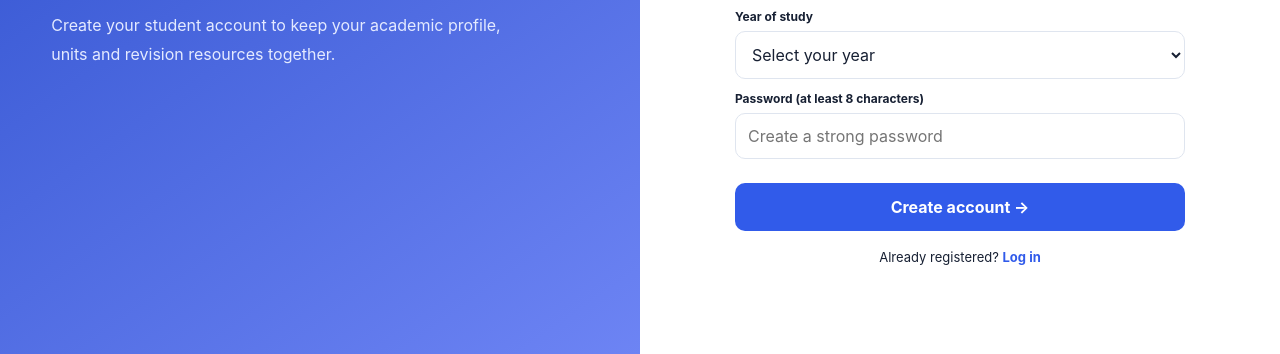
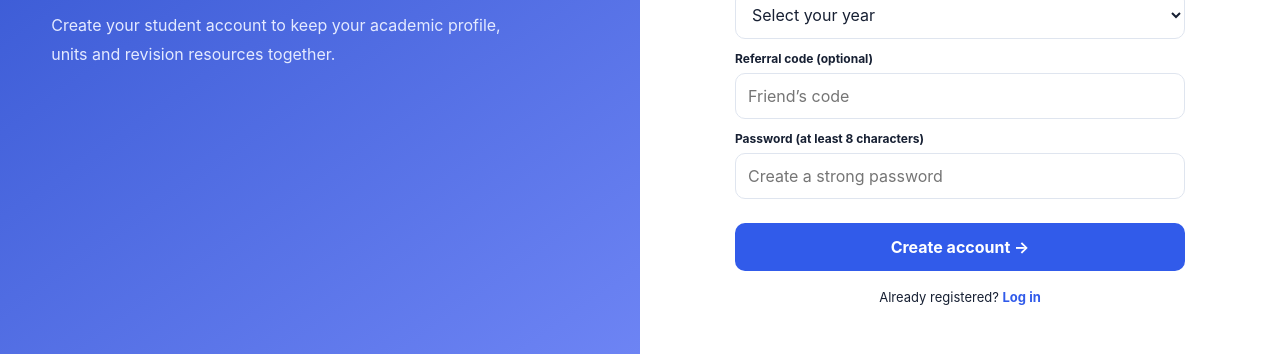
Before and after one commit to binkey609-wq/ScholarHub, a website: page views/signup.html in a window 1280 px wide. Shown: the part 446-800 px from the top of the page. Drawn offline with Linux system fonts and the light colour scheme.

Commit message:
Add referral code to student signup

```diff
--- a/views/signup.html
+++ b/views/signup.html
@@ -9,11 +9,11 @@
 <div class="field"><label for="email">Email address</label><input id="email" name="email" type="email" autocomplete="email" required placeholder="you@example.com"></div>
 <div class="field"><label for="course">Course enrolled</label><input id="course" name="course" required maxlength="160" placeholder="e.g. Bachelor of Education Science"></div>
 <div class="field"><label for="yearOfStudy">Year of study</label><select id="yearOfStudy" name="yearOfStudy" required><option value="">Select your year</option><option>Year 1</option><option>Year 2</option><option>Year 3</option><option>Year 4</option><option>Year 5</option><option>Year 6</option></select></div>
-<div class="field"><label for="password">Password (at least 8 characters)</label><input id="password" name="password" type="password" autocomplete="new-password" minlength="8" required placeholder="Create a strong password"></div>
+<div class="field"><label for="referralCode">Referral code (optional)</label><input id="referralCode" name="referralCode" autocomplete="off" placeholder="Friend’s code"></div><div class="field"><label for="password">Password (at least 8 characters)</label><input id="password" name="password" type="password" autocomplete="new-password" minlength="8" required placeholder="Create a strong password"></div>
 <button class="auth-submit" type="submit">Create account →</button><div class="auth-foot">Already registered? <a href="/login">Log in</a></div></form></main></div>
 <script>
-const form=document.getElementById('signupForm'),message=document.getElementById('message'),submit=form.querySelector('button');
-form.addEventListener('submit',async e=>{e.preventDefault();message.className='auth-message';message.textContent='';submit.disabled=true;submit.textContent='Creating account…';
-try{const payload={fullName:form.fullName.value.trim(),email:form.email.value.trim(),course:form.course.value.trim(),yearOfStudy:form.yearOfStudy.value,password:form.password.value};const response=await fetch('/api/auth/signup',{method:'POST',headers:{'Content-Type':'application/json'},body:JSON.stringify(payload)});const data=await response.json();if(!response.ok)throw new Error(data.error||'Could not create account.');if(data.session)sessionStorage.setItem('scholarhub_session',JSON.stringify(data.session));if(data.user)sessionStorage.setItem('scholarhub_user',JSON.stringify(data.user));message.textContent=data.message||'Account created. Check your email if confirmation is required.';message.className='auth-message show success';if(data.session)setTimeout(()=>window.location.assign('/dashboard'),700);else{submit.textContent='Account created';}}
+const form=document.getElementById('signupForm'),refInput=document.getElementById('referralCode'),message=document.getElementById('message'),submit=form.querySelector('button');
+if(refInput)refInput.value=new URLSearchParams(location.search).get('ref')||'';form.addEventListener('submit',async e=>{e.preventDefault();message.className='auth-message';message.textContent='';submit.disabled=true;submit.textContent='Creating account…';
+try{const payload={fullName:form.fullName.value.trim(),email:form.email.value.trim(),course:form.course.value.trim(),yearOfStudy:form.yearOfStudy.value,password:form.password.value,referralCode:refInput?.value.trim()};const response=await fetch('/api/auth/signup',{method:'POST',headers:{'Content-Type':'application/json'},body:JSON.stringify(payload)});const data=await response.json();if(!response.ok)throw new Error(data.error||'Could not create account.');if(data.session)sessionStorage.setItem('scholarhub_session',JSON.stringify(data.session));if(data.user)sessionStorage.setItem('scholarhub_user',JSON.stringify(data.user));message.textContent=data.message||'Account created. Check your email if confirmation is required.';message.className='auth-message show success';if(data.session)setTimeout(()=>window.location.assign('/dashboard'),700);else{submit.textContent='Account created';}}
 catch(err){message.textContent=err.message;message.className='auth-message show error';submit.disabled=false;submit.textContent='Create account →';}});
 </script></body></html>
```
